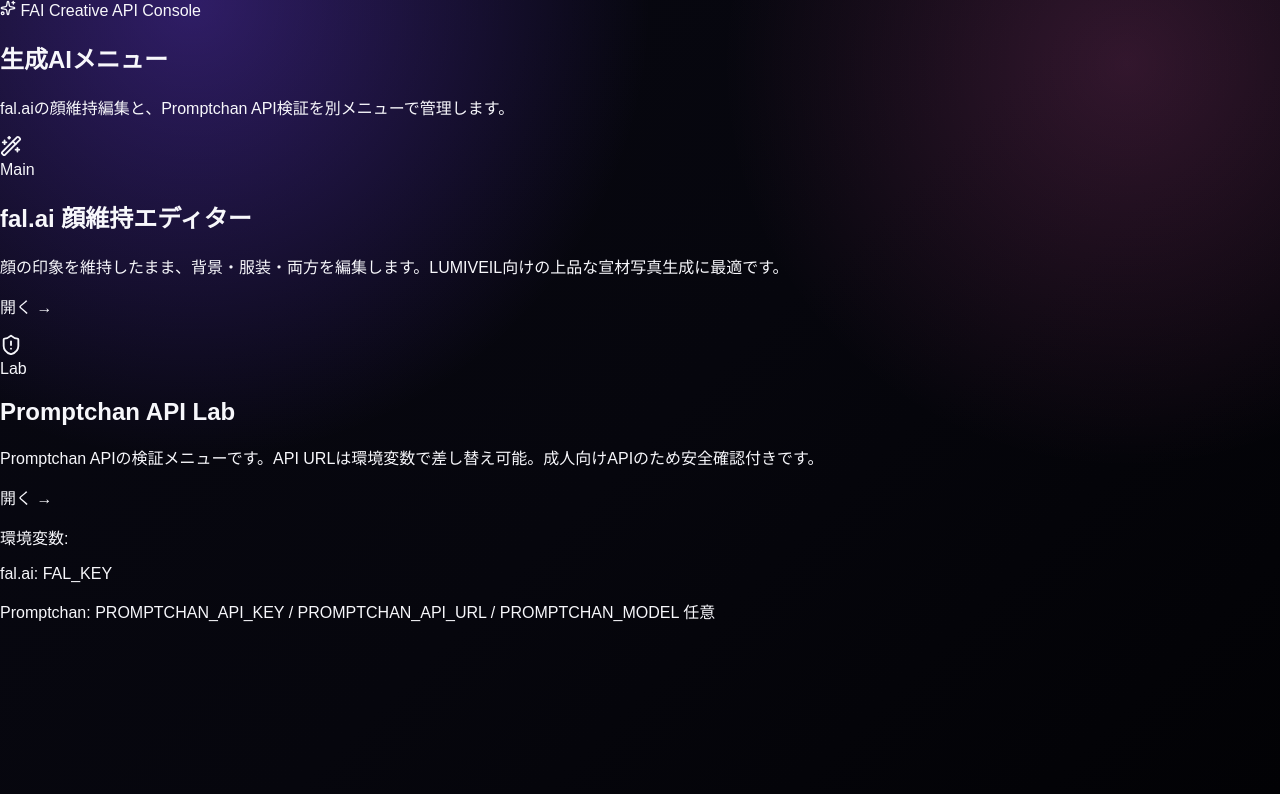
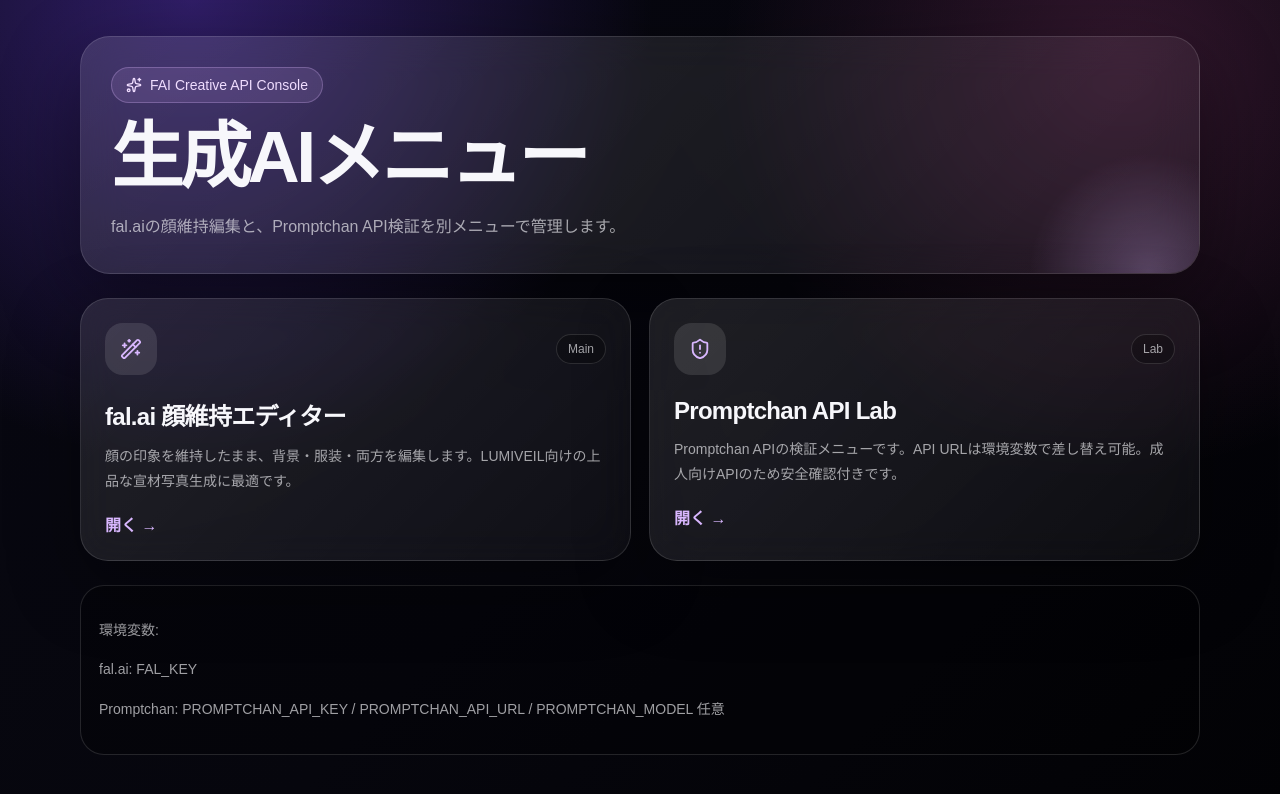
Before and after one commit to dawg2004/fai_1, a Next.js app: page / in a window 1280 px wide. Shown: the top 794 px of the page. Built offline with nearby package versions, Linux system fonts and the light colour scheme.

Commit message:
Apply custom classes to menu page

```diff
--- a/app/page.tsx
+++ b/app/page.tsx
@@ -19,51 +19,39 @@
 
 export default function Home() {
   return (
-    <main className="min-h-screen bg-[radial-gradient(circle_at_top,#2b1b5f_0%,#090913_42%,#050507_100%)] px-5 py-8 text-white">
-      <section className="mx-auto flex w-full max-w-5xl flex-col gap-8">
-        <header className="rounded-3xl border border-white/10 bg-white/8 p-6 shadow-2xl backdrop-blur">
-          <div className="mb-4 inline-flex items-center gap-2 rounded-full border border-violet-300/30 bg-violet-400/10 px-4 py-2 text-sm text-violet-100">
+    <main className="app-shell">
+      <header className="hero">
+        <div className="badge">
           <Sparkles size={16} /> FAI Creative API Console
         </div>
-          <h1 className="text-3xl font-semibold tracking-tight md:text-5xl">
-            生成AIメニュー
-          </h1>
-          <p className="mt-4 max-w-3xl text-sm leading-7 text-white/70 md:text-base">
-            fal.aiの顔維持編集と、Promptchan API検証を別メニューで管理します。
-          </p>
+        <h1>生成AIメニュー</h1>
+        <p>fal.aiの顔維持編集と、Promptchan API検証を別メニューで管理します。</p>
       </header>
 
-        <div className="grid gap-5 md:grid-cols-2">
+      <div className="menu-grid">
         {menuItems.map((item) => {
           const Icon = item.icon;
           return (
-              <a
-                key={item.href}
-                href={item.href}
-                className="group rounded-3xl border border-white/10 bg-white/8 p-6 shadow-2xl backdrop-blur transition hover:-translate-y-1 hover:bg-white/12"
-              >
-                <div className="mb-5 flex items-center justify-between">
-                  <div className="flex h-12 w-12 items-center justify-center rounded-2xl bg-white/10 text-violet-100">
+            <a key={item.href} href={item.href} className="menu-card">
+              <div className="menu-top">
+                <div className="icon-box">
                   <Icon size={22} />
                 </div>
-                  <span className="rounded-full border border-white/10 bg-black/20 px-3 py-1 text-xs text-white/60">
-                    {item.badge}
-                  </span>
+                <span className="small-pill">{item.badge}</span>
               </div>
-                <h2 className="text-xl font-semibold">{item.title}</h2>
-                <p className="mt-3 text-sm leading-7 text-white/60">{item.description}</p>
-                <p className="mt-5 text-sm text-violet-200 group-hover:text-violet-100">開く →</p>
+              <h2>{item.title}</h2>
+              <p>{item.description}</p>
+              <span className="open-link">開く →</span>
             </a>
           );
         })}
       </div>
 
-        <section className="rounded-3xl border border-white/10 bg-black/20 p-5 text-sm leading-7 text-white/60">
+      <section className="note">
         <p>環境変数:</p>
         <p>fal.ai: FAL_KEY</p>
         <p>Promptchan: PROMPTCHAN_API_KEY / PROMPTCHAN_API_URL / PROMPTCHAN_MODEL 任意</p>
       </section>
-      </section>
     </main>
   );
 }
```
Lines whose indentation alone changed are shown as unchanged.
